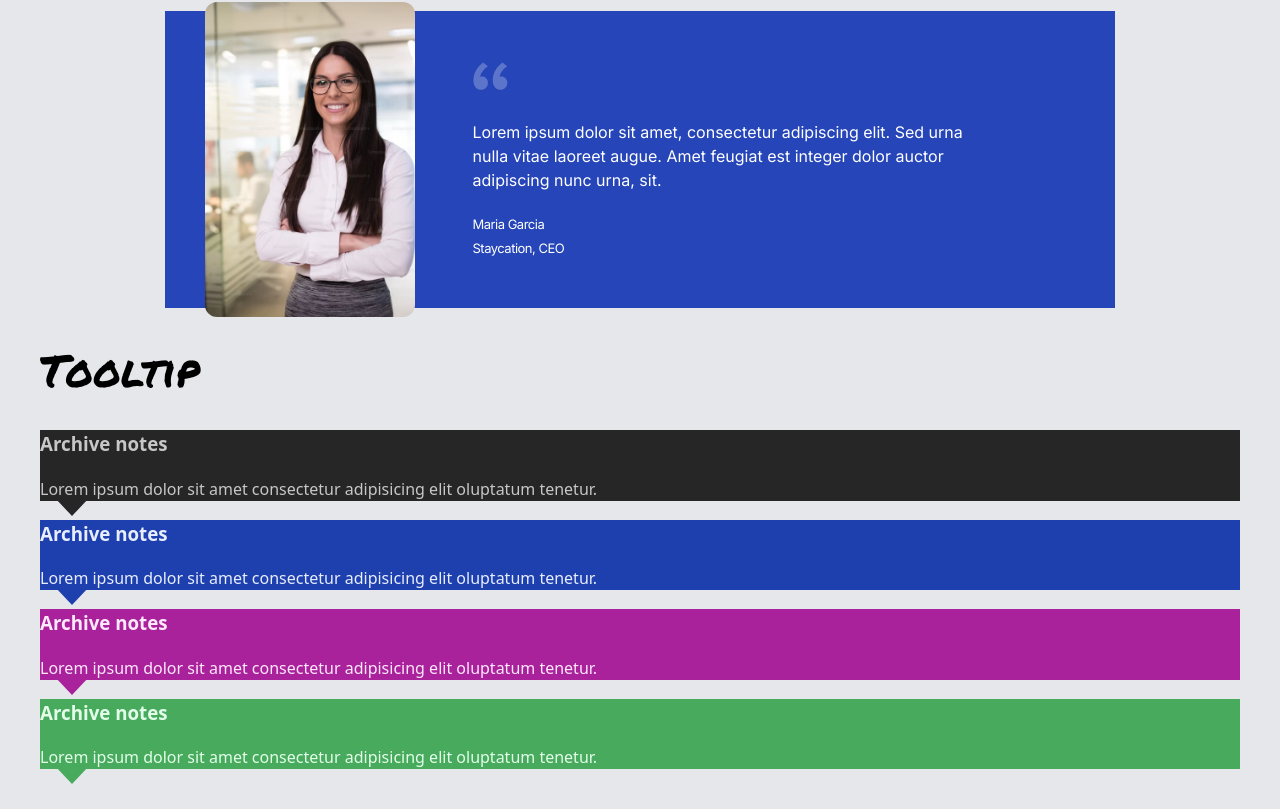
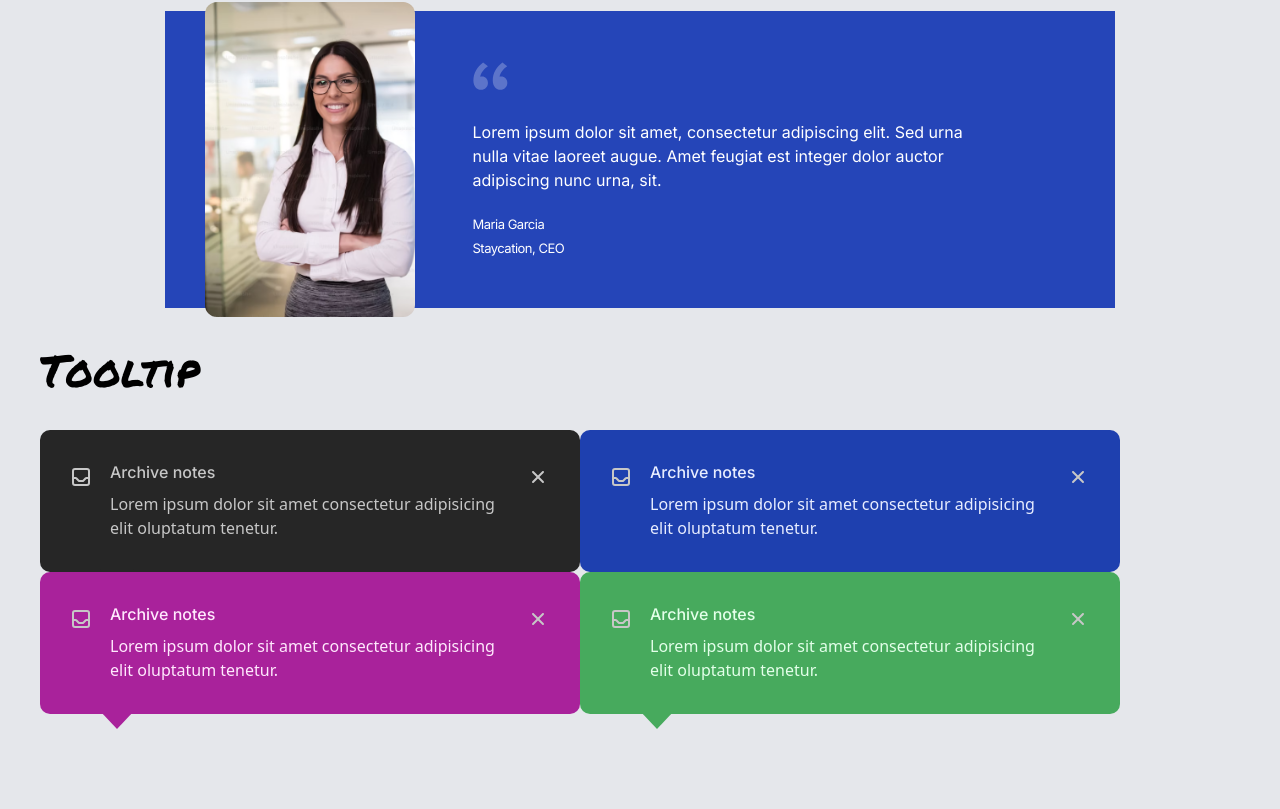
Before and after one commit to Petrasoderstrom1612/component-library, a React (Vite) app: page / in a window 1280 px wide. Shown: the part 2508-3317 px from the top of the page. After the commit the page ends 3262 px from the top, so only its background shows below. Built offline with nearby package versions, Linux system fonts and the light colour scheme.

Commit message:
styling done on the text in tooltips

```diff
--- a/src/Tooltips/Tooltip.jsx
+++ b/src/Tooltips/Tooltip.jsx
@@ -1,4 +1,6 @@
 import { useRef, useState, useEffect } from "react";
+import folderIcon from "./icons/folder.svg"
+import xIcon from "./icons/X.svg"
 
 const Tooltip = ({ palette, title, paragraph }) => {
   const divRef = useRef(null);
@@ -14,8 +16,14 @@ const Tooltip = ({ palette, title, paragraph }) => {
   return (
     <div className={`palette-div ${palette}`} ref={divRef}>
       <div className="tooltip" style={{ borderTop: `18px solid ${bgColor}` }}></div>
-      <h3>{title}</h3>
-      <p>{paragraph}</p>
+      <div className="tooltip-text-div">
+        <div className="icons-titel-tooltip-div">
+            <img className={{palette}} src={folderIcon} alt="Folder" />
+            <h3 className="tooltip-h3">{title}</h3>
+            <img className={`cross-icon-tooltip ${palette}`} src={xIcon} alt="Folder" />
+        </div>
+        <p className="tooltip-p">{paragraph}</p>
+      </div>
     </div>
   );
 };
--- a/src/index.css
+++ b/src/index.css
@@ -475,12 +475,14 @@ object-position: center;
   height: 112;
   opacity: 1;
   position: relative;
+  display: inline-block; /*only the width needed to fit content*/
+  border-radius:10px;
 }
 
 .tooltip{
   opacity: 1;
   bottom: -15px;
-  left: 15px;
+  left: 60px;
   position: absolute;
   width: 0;
   height: 0;
@@ -488,7 +490,6 @@ object-position: center;
   border-right: 17px solid transparent;
   border-top: 18px solid var(--bg-color);
 }
-
 
 .blackish{
   background-color: #262626;
@@ -510,9 +511,32 @@ object-position: center;
   color: #E3FFE9;
 }
 
+.tooltip-h3{
+  margin: 0 20px 10px;
+  font-family: Inter;
+  font-weight: 500;
+  font-size: 16px;
+  line-height: 20px;
+  letter-spacing: 0%;
+}
 
+.tooltip-text-div{
+  padding:2em;
+}
 
+.icons-titel-tooltip-div{
+  display:flex;
+}
 
+.cross-icon-tooltip{
+  margin-left: auto;
+}
+
+.tooltip-p{
+  max-width: 400px;
+  margin-left: 38px;
+  margin-right: 38px;
+}
 
 
 
```
Also changed, not shown: src/Tooltips/icons/X.svg (added), src/Tooltips/icons/folder.svg (added).
